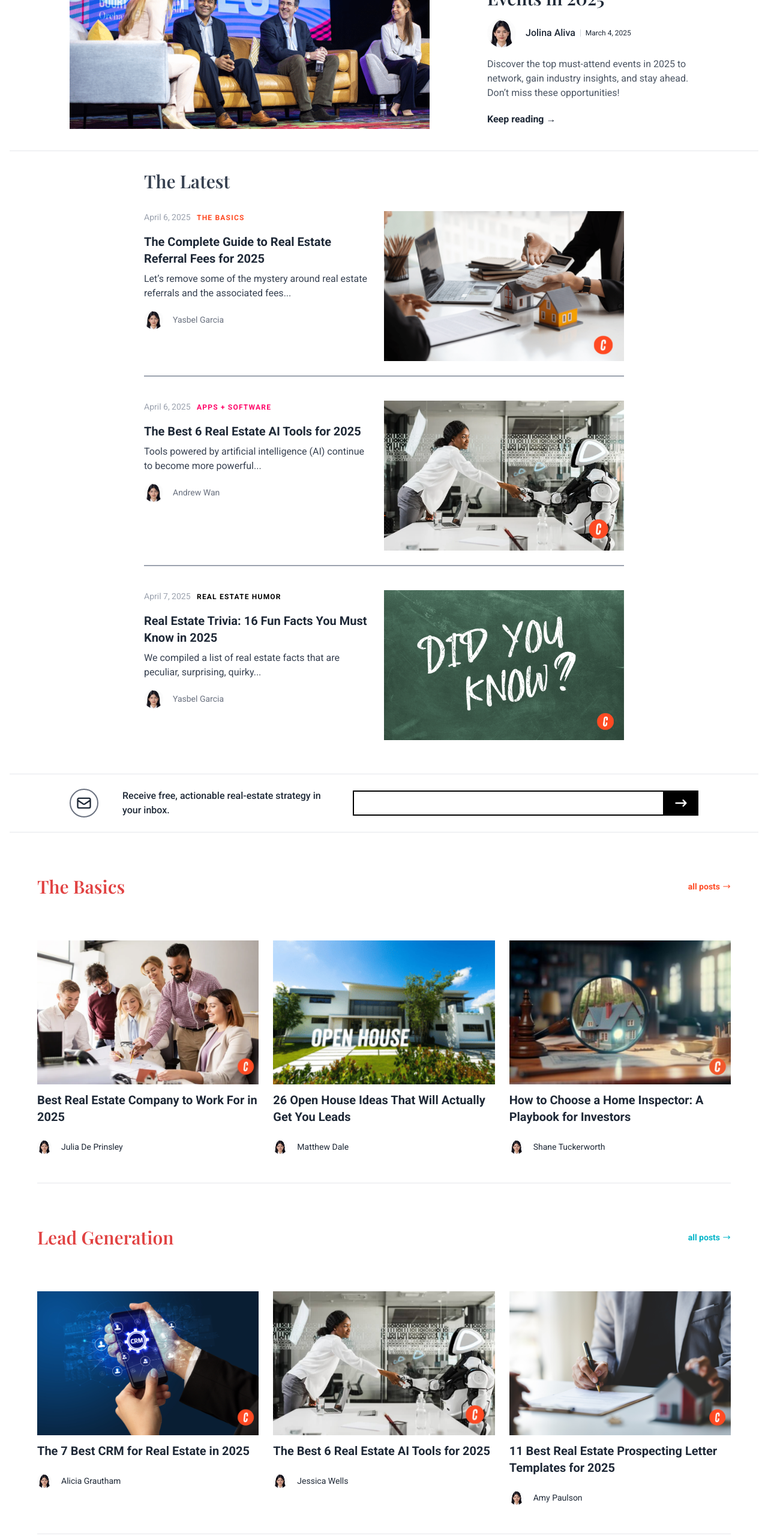
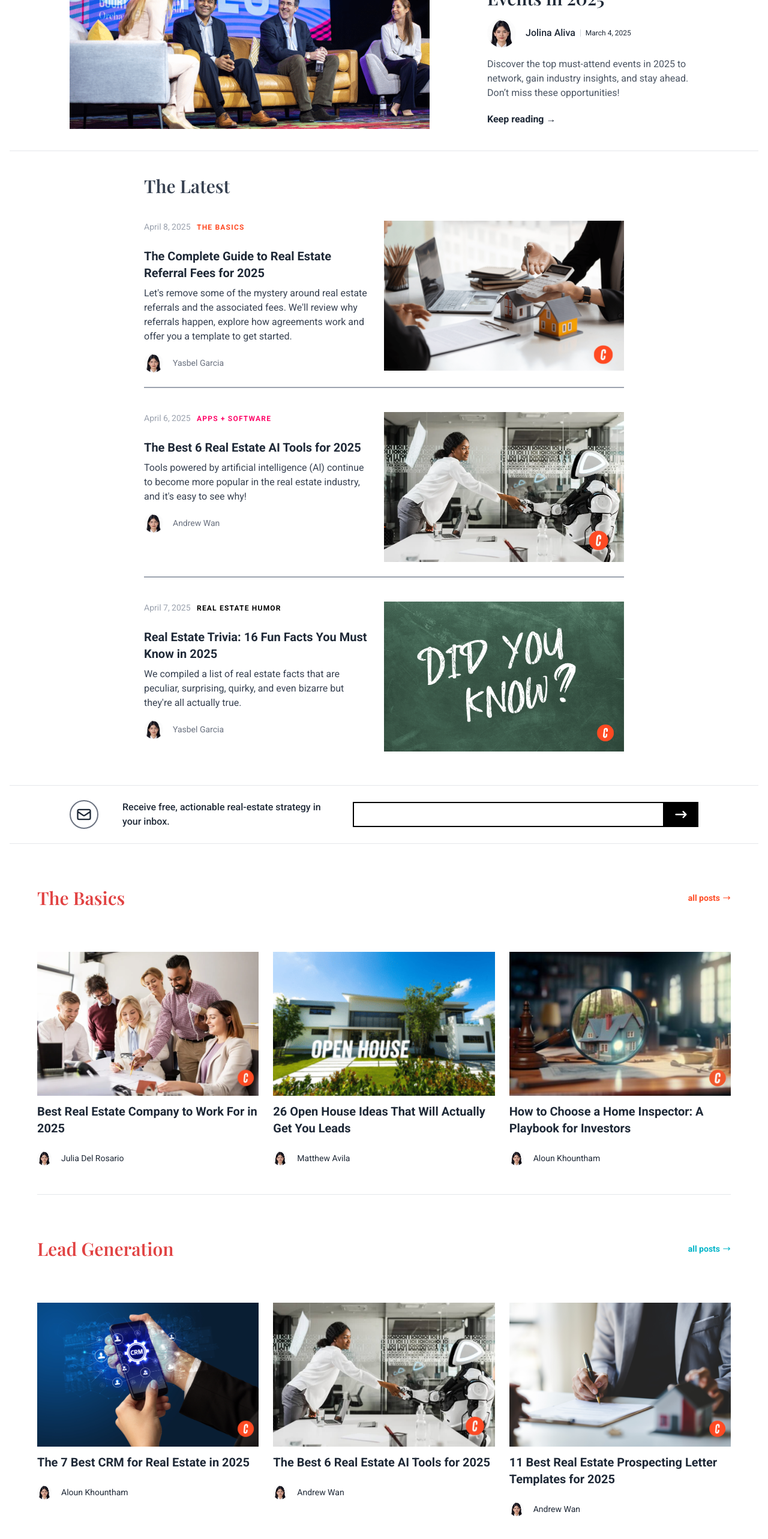
Before and after one commit to Divya-Chhabraa/blog-page, a React (Vite) app: page / in a window 1280 px wide. Shown: the part 228-2794 px from the top of the page at 60% size. Built offline with nearby package versions, Linux system fonts and the light colour scheme.

Commit message:
ui changes done

```diff
--- a/src/components/ArticleCard.jsx
+++ b/src/components/ArticleCard.jsx
@@ -14,7 +14,7 @@ export const ArticleCard = ({
   return (
     <div className="flex flex-col md:flex-row gap-6 border-b-2 border-gray-400 last:border-b-0 pb-6 w-full max-w-[50rem] mx-auto font-roboto">
       <div className="flex-1">
-        <p className="text-s md:text-sm text-gray-400">
+        <p className="text-s md:text-sm text-gray-400 pb-2">
           {date} &nbsp;&nbsp;
           <span className={`font-black tracking-widest text-[12px] ${color}`}>{category}</span>
         </p>
--- a/src/components/BlogHome.jsx
+++ b/src/components/BlogHome.jsx
@@ -4,15 +4,15 @@ import { FeatureVideo }   from "./FeatureVideo";
 
 /* ─── mock data ─── */
 const basics = [
-  { img: "/images/basics1.png", title: "Best Real Estate Company to Work For in 2025", author: "Julia De Prinsley" },
-  { img: "/images/basics2.png", title: "26 Open House Ideas That Will Actually Get You Leads", author: "Matthew Dale" },
-  { img: "/images/basics3.png", title: "How to Choose a Home Inspector: A Playbook for Investors", author: "Shane Tuckerworth" },
+  { img: "/images/basics1.png", title: "Best Real Estate Company to Work For in 2025", author: "Julia Del Rosario" },
+  { img: "/images/basics2.png", title: "26 Open House Ideas That Will Actually Get You Leads", author: "Matthew Avila" },
+  { img: "/images/basics3.png", title: "How to Choose a Home Inspector: A Playbook for Investors", author: "Aloun Khountham" },
 ];
 
 const leadGen = [
-  { img: "/images/lead1.png", title: "The 7 Best CRM for Real Estate in 2025", author: "Alicia Grautham" },
-  { img: "/images/lead2.jpg", title: "The Best 6 Real Estate AI Tools for 2025", author: "Jessica Wells" },
-  { img: "/images/lead3.png", title: "11 Best Real Estate Prospecting Letter Templates for 2025", author: "Amy Paulson" },
+  { img: "/images/lead1.png", title: "The 7 Best CRM for Real Estate in 2025", author: "Aloun Khountham" },
+  { img: "/images/lead2.jpg", title: "The Best 6 Real Estate AI Tools for 2025", author: "Andrew Wan" },
+  { img: "/images/lead3.png", title: "11 Best Real Estate Prospecting Letter Templates for 2025", author: "Andrew Wan" },
 ];
 
 /* --- feature-video data (now split) --- */
--- a/src/components/FeatureVideo.jsx
+++ b/src/components/FeatureVideo.jsx
@@ -1,31 +1,21 @@
-import React, { useRef } from "react";
+import React from "react";
 import { HiOutlinePlay, HiChevronLeft, HiChevronRight } from "react-icons/hi";
 
-export const FeatureVideo = ({ hero, thumbs }) => {
-  const strip = useRef(null);
-
-  const scroll = (dir) => {
-    if (!strip.current) return;
-    const delta = dir === "left" ? -220 : 220;
-    strip.current.scrollBy({ top: delta, behavior: "smooth" });
-  };
-
-  return (
-    <section className="bg-black text-white py-12 sm:py-16 lg:py-20 w-full lg:w-screen lg:relative lg:left-1/2 lg:right-1/2 lg:-translate-x-1/2 font-roboto">
-      <div className="max-w-7xl mx-auto px-4 sm:px-6 lg:px-0">
+export const FeatureVideo = ({ hero, thumbs }) => (
+  <section className="bg-black text-white py-12 sm:py-16 lg:py-20 w-screen relative left-1/2 right-1/2 -translate-x-1/2 font-roboto">
+    <div className="max-w-6xl mx-auto px-4 sm:px-6">
       <div className="flex flex-col lg:flex-row gap-6">
         <div className="relative w-full lg:w-[900px]">
-            <img src={hero.img} alt={hero.title} className="w-full h-full object-cover" />
+          <img src={hero.img} alt={hero.title} className="w-full h-full object-cover border-r-8 border-gray-700 border-b-2" />
           <span className="absolute inset-0 flex items-center justify-center">
             <span className="h-20 w-20 sm:h-24 sm:w-24 rounded-full bg-white/80 backdrop-blur grid place-content-center">
               <HiOutlinePlay className="h-8 w-8 sm:h-10 sm:w-10 text-pink-600" />
             </span>
           </span>
-            <span className="hidden lg:block absolute right-0 top-0 h-full w-[3px] bg-neutral-800" />
         </div>
 
-          <aside className="flex flex-col w-full lg:w-[320px]">
-            <div ref={strip} className="flex flex-col gap-6 overflow-y-auto max-h-[260px] sm:max-h-[320px] lg:max-h-[340px] pr-2">
+        <aside className="flex flex-col w-full lg:w-[280px]">
+          <div className="flex flex-col gap-6">
             {thumbs.map((t) => (
               <div key={t.title}>
                 <img src={t.img} alt={t.title} className="w-full h-[110px] sm:h-[130px] object-cover" />
@@ -33,18 +23,19 @@ export const FeatureVideo = ({ hero, thumbs }) => {
               </div>
             ))}
           </div>
-            <div className="flex justify-end gap-6 mt-6">
-              <button onClick={() => scroll("left")}>
+
+          <div className="flex gap-3 mt-4 self-start">
+            <button>
               <HiChevronLeft className="h-8 w-8 sm:h-10 sm:w-10" />
             </button>
-              <button onClick={() => scroll("right")}>
+            <button>
               <HiChevronRight className="h-8 w-8 sm:h-10 sm:w-10" />
             </button>
           </div>
         </aside>
       </div>
-        <h4 className="text-lg sm:text-xl font-semibold mt-6">{hero.title}</h4>
+
+      <h4 className="text-base sm:text-lg font-semibold mt-6">{hero.title}</h4>
     </div>
   </section>
 );
-};
--- a/src/components/Header.jsx
+++ b/src/components/Header.jsx
@@ -29,7 +29,7 @@ export const Header = () => {
       </button>
 
       {open && (
-        <div className="absolute top-full left-0 w-full bg-white shadow-md flex flex-col items-start px-6 py-4 space-y-3 text-base z-50">
+        <div className="absolute top-full left-0 w-full bg-white shadow-md flex flex-col items-start px-6 py-4 space-y-3 z-50 ">
           <a href="/" className="hover:underline">About us</a>
           <a href="/" className="hover:underline">Services</a>
           <a href="/" className="hover:underline">Use Cases</a>
--- a/src/components/LatestArticles.jsx
+++ b/src/components/LatestArticles.jsx
@@ -3,17 +3,17 @@ import { ArticleCard } from "./ArticleCard";
 
 export const LatestArticles = () => (
   <section className="px-4 sm:px-6 lg:px-8 py-8">
-    <h3 className="text-2xl sm:text-3xl font-semibold mx-auto max-w-[50rem] font-playfair text-gray-700 mb-8">
+    <h3 className="text-2xl sm:text-3xl font-semibold mx-auto max-w-[50rem] font-playfair text-gray-700 mb-8 py-2">
       The Latest
     </h3>
 
     <div className="grid gap-10">
       <ArticleCard
         img="/images/article1.png"
-        date="April 6, 2025"
+        date="April 8, 2025"
         category="THE BASICS"
         title="The Complete Guide to Real Estate Referral Fees for 2025"
-        summary="Let’s remove some of the mystery around real estate referrals and the associated fees..."
+        summary="Let's remove some of the mystery around real estate referrals and the associated fees. We'll review why referrals happen, explore how agreements work and offer you a template to get started."
         author="Yasbel Garcia"
       />
 
@@ -22,7 +22,7 @@ export const LatestArticles = () => (
         date="April 6, 2025"
         category="APPS + SOFTWARE"
         title="The Best 6 Real Estate AI Tools for 2025"
-        summary="Tools powered by artificial intelligence (AI) continue to become more powerful..."
+        summary="Tools powered by artificial intelligence (Al) continue to become more popular in the real estate industry, and it's easy to see why!"
         author="Andrew Wan"
       />
 
@@ -31,7 +31,7 @@ export const LatestArticles = () => (
         date="April 7, 2025"
         category="REAL ESTATE HUMOR"
         title="Real Estate Trivia: 16 Fun Facts You Must Know in 2025"
-        summary="We compiled a list of real estate facts that are peculiar, surprising, quirky..."
+        summary="We compiled a list of real estate facts that are peculiar, surprising, quirky, and even bizarre but they're all actually true."
         author="Yasbel Garcia"
       />
     </div>
--- a/src/components/MarketingSection.jsx
+++ b/src/components/MarketingSection.jsx
@@ -10,17 +10,17 @@ const marketing = [
   {
     img: "/images/mkt1.png",
     title: "Drones for Real Estate Photography: How to Get Started + Top Picks",
-    author: "Alice Churcham",
+    author: "Aloun Khountham",
   },
   {
     img: "/images/mkt2.png",
     title: "22 Real Estate Postcard Templates to Generate Leads [Design Guide]",
-    author: "Victor Garcia",
+    author: "Ysabel Garcia",
   },
   {
     img: "/images/mkt3.png",
     title: "The 6 Best Virtual Staging Software + Virtual Staging Guide in 2025",
-    author: "Julia De Runbas",
+    author: "Julia Del Rosario",
   },
 ];
 
@@ -28,17 +28,17 @@ const techReviews = [
   {
     img: "/images/tech1.png",
     title: "15 Best Real Estate Software for Agents in 2025 (+ Pricing)",
-    author: "Julia De Prinsley",
+    author: "Julia Del Rosario",
   },
   {
     img: "/images/tech2.png",
     title: "6 Best Real Estate Investing Apps",
-    author: "Theresa Lanchik",
+    author: "Theresa Landicho",
   },
   {
     img: "/images/tech3.png",
     title: "6 Best Real Estate Website Builders of 2025",
-    author: "Arwen Vela",
+    author: "Andrew Wan",
   },
 ];
 
```
Also changed, not shown: src/components/Footer.jsx (+23 -18 lines). Lines whose indentation alone changed are shown as unchanged.
